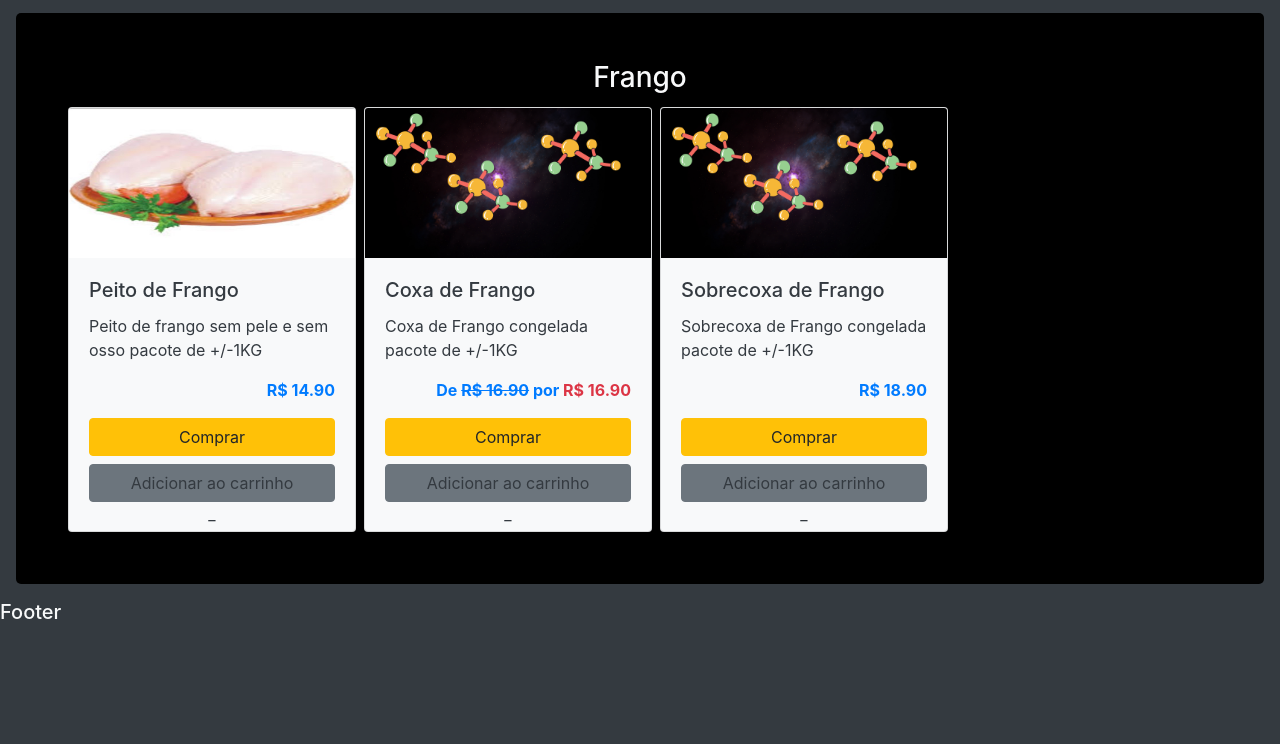
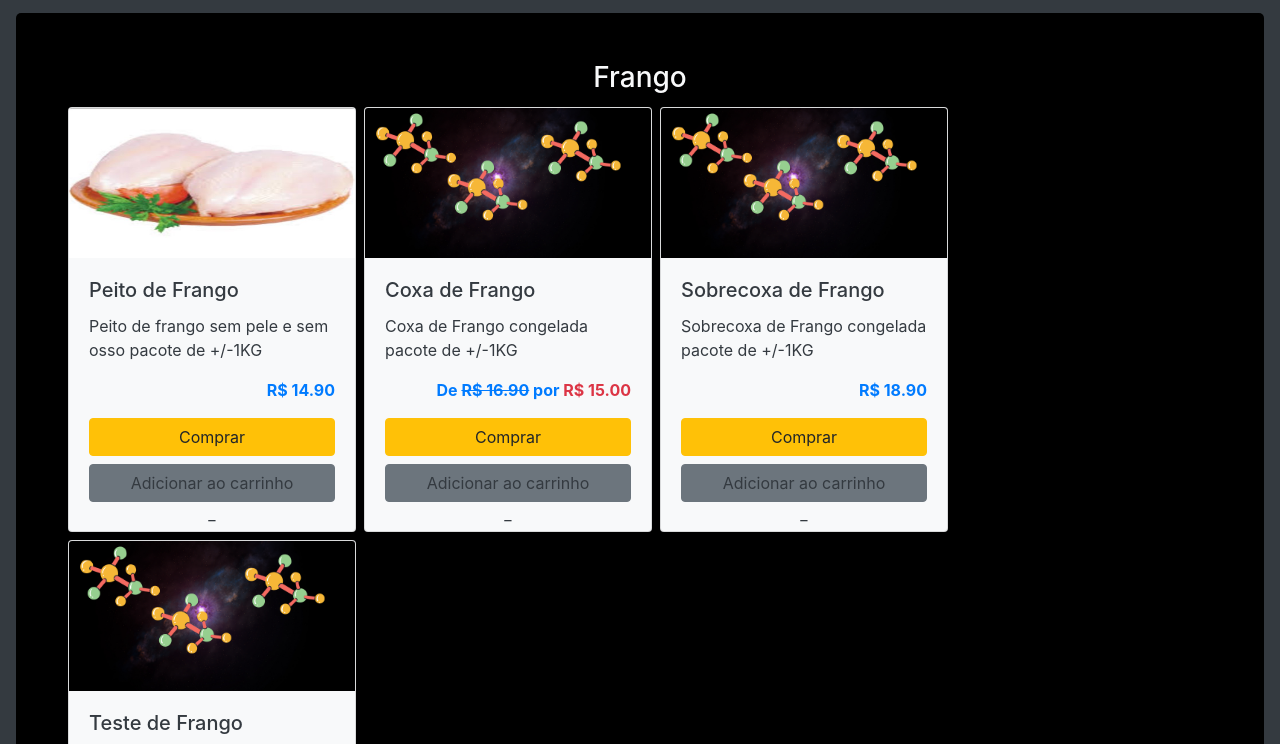
Before and after one commit to DaniloAlvesB/Site, a plain HTML site: page html/ProteinaAnimal.html in a window 1280 px wide. Shown: the part 160-904 px from the top of the page. Before the commit the page ends 800 px from the top, so only its background shows below. Drawn offline with nearby package versions, Linux system fonts and the light colour scheme; files that its build step writes are made by us from their sources.

Commit message:
commit 2

```diff
--- a/html/ProteinaAnimal.html
+++ b/html/ProteinaAnimal.html
@@ -103,8 +103,8 @@
           <div id="produtos" class="text-light p-5 m-3 bg-realy-dark" style="border-radius: 5px;">
             <div id="frango">
               <h3>Frango</h3>
+              <div id="conteudo"  class="d-flex flex-wrap">
 
-              <div id="conteudo"  class="d-flex flex-wrap">
               </div>
             </div>
           </div>
--- a/js/blocos.js
+++ b/js/blocos.js
@@ -34,7 +34,7 @@ function card1(list, bg_color, text_color, bt1, bt2) {
                         <div class="card-body">
                             <h5 class="card-title  text-left">${list[i][0]}</h5>
                             <p class="card-text  text-left">${list[i][1]}</p>
-                            <p class=" text-right ml-2 text-primary" style="font-weight: bold;">De <s class="text-primary">R$ ${list[i][2].toFixed(2)}</s> por <c class="text-danger" style="font-weight: bold;">R$ ${list[i][2].toFixed(2)}</c></p>
+                            <p class=" text-right ml-2 text-primary" style="font-weight: bold;">De <s class="text-primary">R$ ${list[i][2].toFixed(2)}</s> por <c class="text-danger" style="font-weight: bold;">R$ ${list[i][4].toFixed(2)}</c></p>
                             <a href="#" id="compra${list[i][0]}" class="btn ${bt1} btn-block" onclick="mensagem_compra('Frangão Brabo')">Comprar</a>
                             <a onclick="AdicionaCarrinho('${list[i][0]}')" id="carrinho${list[i][0]}" class="btn ${bt2} btn-block">Adicionar ao carrinho</a>
                             <p style="margin-bottom: -15px">${item}</p>
--- a/js/header.js
+++ b/js/header.js
@@ -6,7 +6,7 @@ header.innerHTML = `
         </div>
 
         <div class="navbar-nav navbar-right d-flex flex-wrap">
-        <a href="index.html" class="a_txt m-2">Página inical</a>
+        <a href="../index.html" class="a_txt m-2">Página inical</a>
 
         <div class="btn-group">
             <a class="btn bg-realy-dark dropdown-toggle text-light" type="button" id="defaultDropdown" data-bs-toggle="dropdown" data-bs-auto-close="true" aria-expanded="false">
--- a/js/lista.js
+++ b/js/lista.js
@@ -10,7 +10,10 @@
             ['Coxa de Frango', 'Coxa de Frango congelada pacote de +/-1KG', 16.90, '/imagens/teste.png', 15],
 
             //Sobrecoxa de frango
-            ['Sobrecoxa de Frango', 'Sobrecoxa de Frango congelada pacote de +/-1KG', 18.90, '/imagens/teste.png', 0]
+            ['Sobrecoxa de Frango', 'Sobrecoxa de Frango congelada pacote de +/-1KG', 18.90, '/imagens/teste.png', 0],
+
+            //Teste de frango
+            ['Teste de Frango', 'Sobrecoxa de Frango congelada pacote de +/-1KG', 20.90, '/imagens/teste.png', 19.90]
         ];
 
 
```
Also changed, not shown: index.html (renamed from html/index.html).
